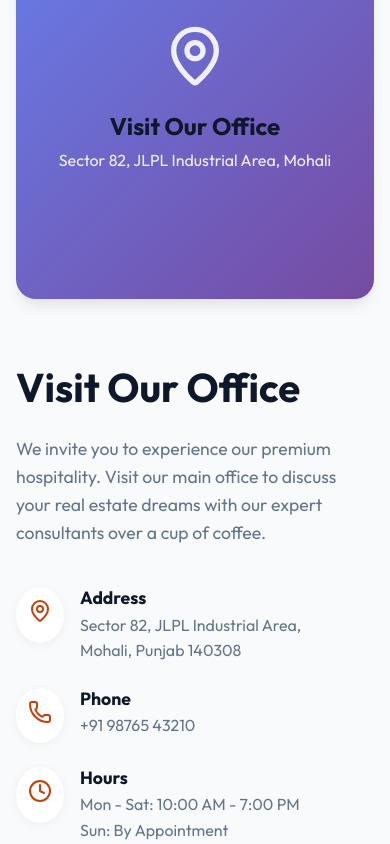
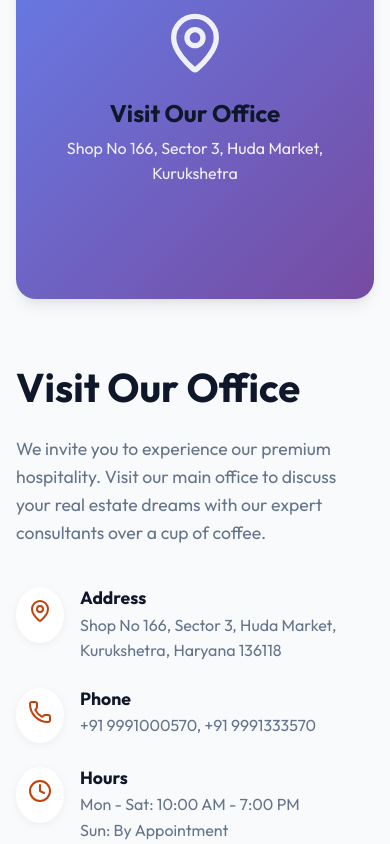
Before and after one commit to bharatproperties570/bharatpropertiesWebsite, a React (Vite) app: page / in a window 390 px wide. Shown: the part 5220-6064 px from the top of the page. Built offline with nearby package versions, Linux system fonts and the light colour scheme; no server answers.

Commit message:
Update office address to Kurukshetra and phone numbers

```diff
--- a/src/components/Footer.jsx
+++ b/src/components/Footer.jsx
@@ -52,15 +52,15 @@ const Footer = ({ onPrivacyClick, onTermsClick, onCalculatorClick, onAboutClick
                     <div style={{ display: 'flex', flexDirection: 'column', gap: '1rem', opacity: 0.8 }}>
                         <div style={{ display: 'flex', gap: '0.8rem', alignItems: 'center' }}>
                             <MapPin size={18} />
-                            <span>123 Luxury Lane, Beverly Hills, CA</span>
+                            <span>Shop No 166, Sector 3, Huda Market, Kurukshetra, Haryana 136118</span>
                         </div>
                         <div style={{ display: 'flex', gap: '0.8rem', alignItems: 'center' }}>
                             <Phone size={18} />
-                            <span>+1 (555) 123-4567</span>
+                            <span>+91 9991000570, +91 9991333570</span>
                         </div>
                         <div style={{ display: 'flex', gap: '0.8rem', alignItems: 'center' }}>
                             <Mail size={18} />
-                            <span>concierge@luxeestate.com</span>
+                            <span>info@bharatproperties.co</span>
                         </div>
                     </div>
                 </div>
--- a/src/components/OfficeInfo.jsx
+++ b/src/components/OfficeInfo.jsx
@@ -33,7 +33,7 @@ const OfficeInfo = () => {
                                 }}>
                                     <MapPin size={64} style={{ margin: '0 auto 1rem', opacity: 0.9 }} />
                                     <h3 style={{ fontSize: '1.5rem', fontWeight: 700, marginBottom: '0.5rem' }}>Visit Our Office</h3>
-                                    <p style={{ opacity: 0.9 }}>Sector 82, JLPL Industrial Area, Mohali</p>
+                                    <p style={{ opacity: 0.9 }}>Shop No 166, Sector 3, Huda Market, Kurukshetra</p>
                                 </div>
                             </div>
                         </div>
@@ -55,7 +55,7 @@ const OfficeInfo = () => {
                                 </div>
                                 <div>
                                     <h4 style={{ fontSize: '1.1rem', fontWeight: 700, marginBottom: '0.25rem' }}>Address</h4>
-                                    <p style={{ color: 'var(--color-text-muted)' }}>Sector 82, JLPL Industrial Area,<br />Mohali, Punjab 140308</p>
+                                    <p style={{ color: 'var(--color-text-muted)' }}>Shop No 166, Sector 3, Huda Market,<br />Kurukshetra, Haryana 136118</p>
                                 </div>
                             </div>
 
@@ -65,7 +65,7 @@ const OfficeInfo = () => {
                                 </div>
                                 <div>
                                     <h4 style={{ fontSize: '1.1rem', fontWeight: 700, marginBottom: '0.25rem' }}>Phone</h4>
-                                    <p style={{ color: 'var(--color-text-muted)' }}>+91 98765 43210</p>
+                                    <p style={{ color: 'var(--color-text-muted)' }}>+91 9991000570, +91 9991333570</p>
                                 </div>
                             </div>
 
--- a/src/components/TalkToExpertForm.jsx
+++ b/src/components/TalkToExpertForm.jsx
@@ -147,7 +147,7 @@ const TalkToExpertForm = ({ onClose }) => {
                                         <input
                                             type="tel"
                                             required
-                                            placeholder="98765 43210"
+                                            placeholder="9991000570"
                                             style={{ ...inputStyle, paddingLeft: '3.5rem' }}
                                             value={formData.phone}
                                             onChange={(e) => setFormData({ ...formData, phone: e.target.value })}
```
